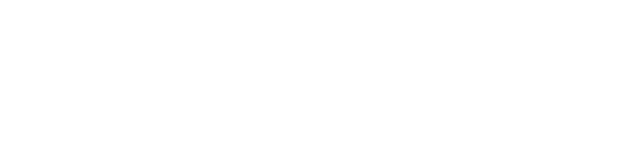
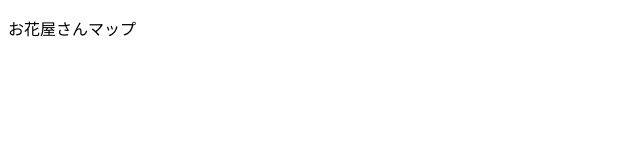
Before and after one commit to Inada-sayuri/ohanayasan_map, a plain HTML site: page index.html in a window 1280 px wide. Shown: the whole page, without its empty margins (0-640 px from the left). Drawn offline with Linux system fonts and the light colour scheme.

Commit message:
本文入れました

```diff
--- a/index.html
+++ b/index.html
@@ -8,7 +8,7 @@
 </head>
 
 <body>
-
+<p>お花屋さんマップ</p>
 </body>
 
 </html>
```
